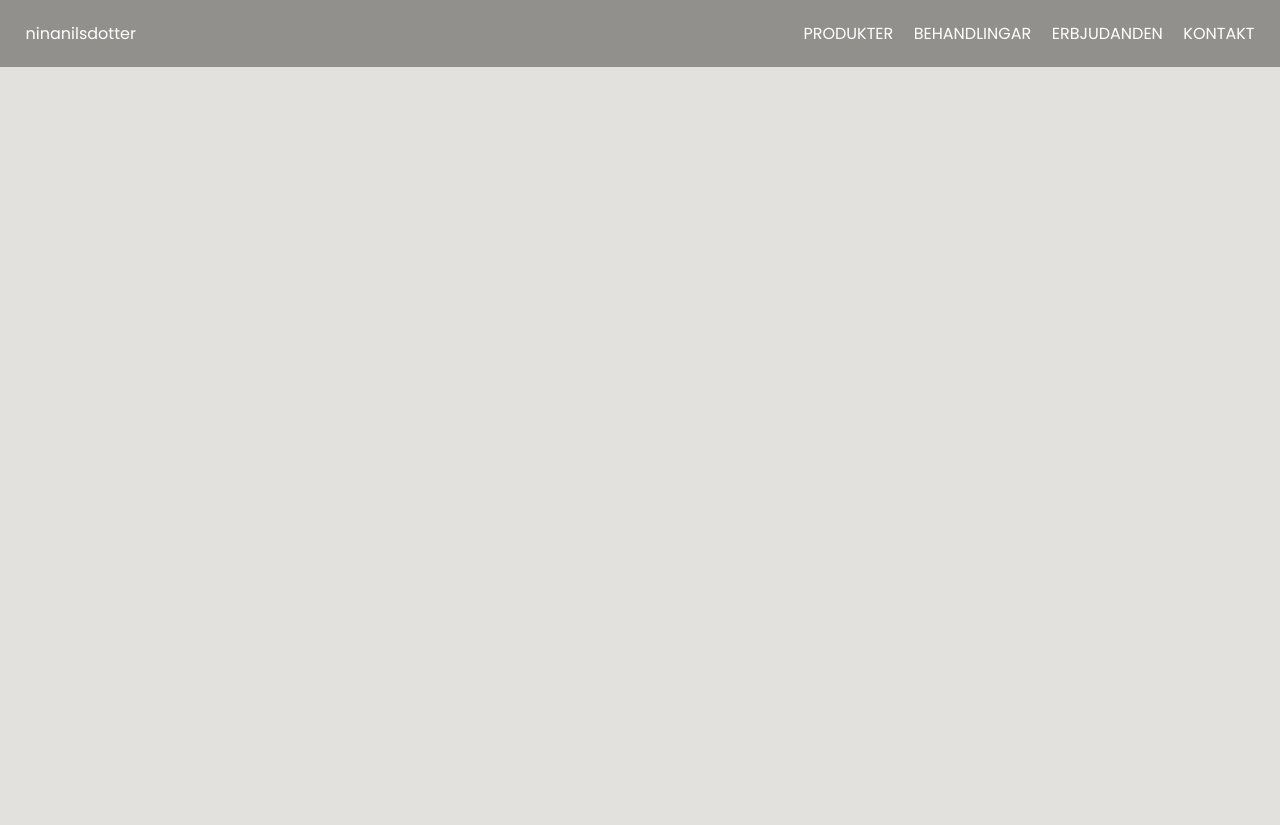
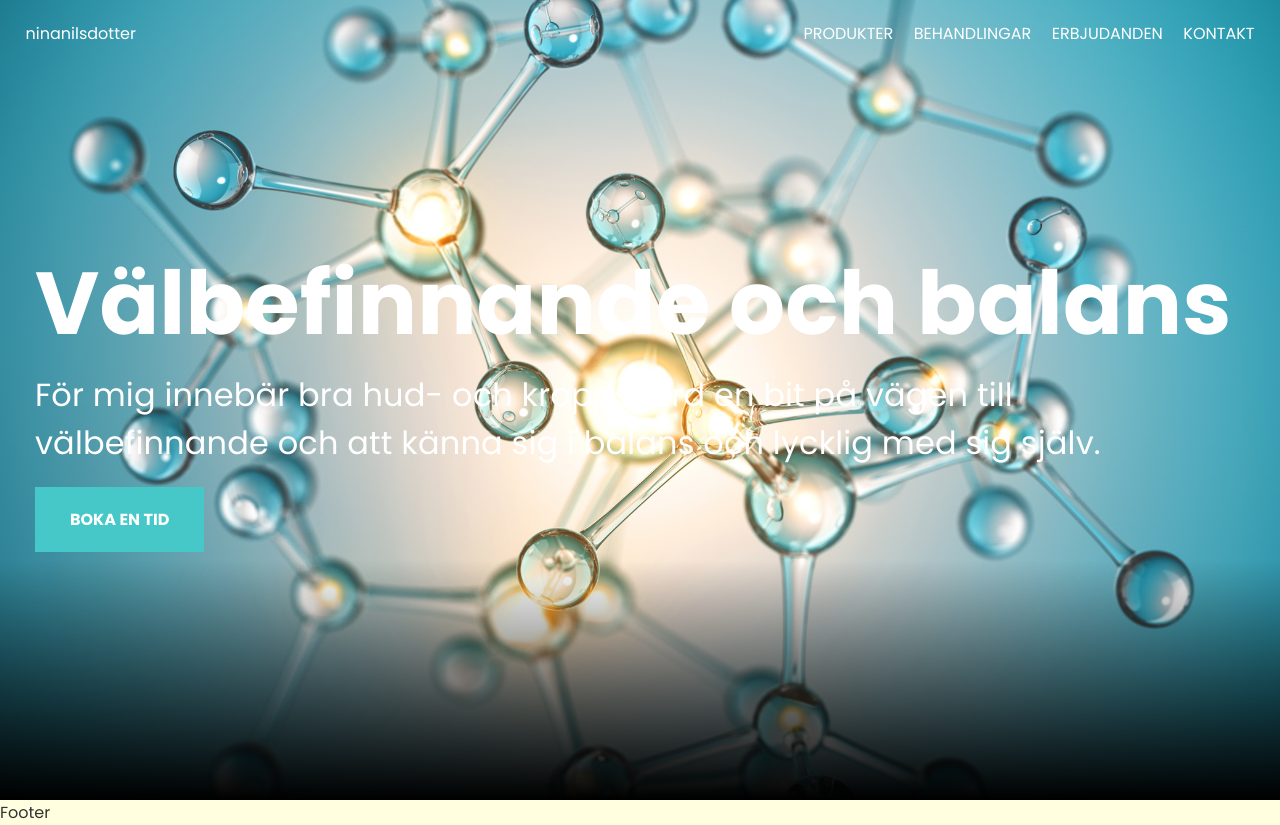
Before and after one commit to pernillasterner/ninanilsdotter, a React (Vite) app: page / in a window 1280 px wide. Before the commit the page ends 800 px from the top, so only its background shows below. Built offline with nearby package versions, Linux system fonts and the light colour scheme.

Commit message:
Add hero image and basic structure with content

```diff
--- a/src/App.jsx
+++ b/src/App.jsx
@@ -6,8 +6,8 @@ export const App = () => {
   return (
     <>
       <Header />
-      {/* <Home />
-      <Footer /> */}
+      <Home />
+      <Footer />
     </>
   );
 };
--- /dev/null
+++ b/src/components/Blocks/Hero.jsx
@@ -0,0 +1,22 @@
+import "./Hero.scss";
+import heroImage from "../../../public/hero-molecular.jpg";
+
+export const Hero = () => {
+  return (
+    <section
+      className="hero-container"
+      style={{
+        backgroundImage: `linear-gradient(rgba(0, 0, 0, 0) 70%, rgb(0, 0, 0) 100%), url(${heroImage})`,
+      }}
+    >
+      <div className="hero-content">
+        <h1 className="hero-title">Välbefinnande och balans</h1>
+        <p className="hero-text">
+          För mig innebär bra hud- och kroppsvård en bit på vägen till
+          välbefinnande och att känna sig i balans och lycklig med sig själv.
+        </p>
+        <button className="hero-btn">boka en tid</button>
+      </div>
+    </section>
+  );
+};
--- /dev/null
+++ b/src/components/Blocks/Hero.scss
@@ -0,0 +1,22 @@
+.hero-container {
+  height: 100vh;
+  display: flex;
+  justify-content: center;
+  align-items: center;
+  position: relative;
+  color: var(--clr-white);
+
+  background-repeat: no-repeat;
+  background-size: cover;
+  background-position: center;
+
+  .hero-content {
+    padding: var(--general-padding);
+    h1 {
+      font-size: 5.5rem;
+    }
+    p {
+      font-size: 2rem;
+    }
+  }
+}
--- a/src/components/Header/Header.scss
+++ b/src/components/Header/Header.scss
@@ -1,5 +1,5 @@
 .header {
-  background-color: var(--headerBackgroundColor);
+  // background-color: var(--headerBackgroundColor);
   z-index: 10;
   position: absolute;
   top: 0;
--- a/src/index.scss
+++ b/src/index.scss
@@ -18,6 +18,10 @@
   --siteBackgroundColor: #e3e1dd;
   --headerBackgroundColor: #28282870;
   --navigationLinkColor: var(--clr-white);
+
+  --general-padding: 35px;
+  --general-smaller-padding: 20px;
+  --general-mini-padding: 10px;
 }
 
 html {
@@ -38,7 +42,7 @@ body {
   position: relative;
   max-width: 100vw;
   min-height: 100vh;
-  background-color: var(--siteBackgroundColor);
+  // background-color: var(--siteBackgroundColor);
 }
 
 main {
@@ -87,7 +91,13 @@ p {
 button {
   text-transform: none;
   line-height: normal;
-  // font-family: inherit;
-  // font-size: 100%;
-  // margin: 0;
+  border: none;
+  font-family: inherit;
+  font-size: 100%;
+  margin: 0;
+  background-color: var(--clr-primary);
+  color: var(--clr-white);
+  padding: var(--general-smaller-padding) var(--general-padding);
+  text-transform: uppercase;
+  font-weight: 600;
 }
--- a/src/pages/Home.jsx
+++ b/src/pages/Home.jsx
@@ -1,5 +1,10 @@
+import { Hero } from "../components/Blocks/Hero";
 import "./Home.scss";
 
 export const Home = () => {
-  return <main>Home</main>;
+  return (
+    <main>
+      <Hero />
+    </main>
+  );
 };
```
Also changed, not shown: public/hero-molecular.jpg (added).
